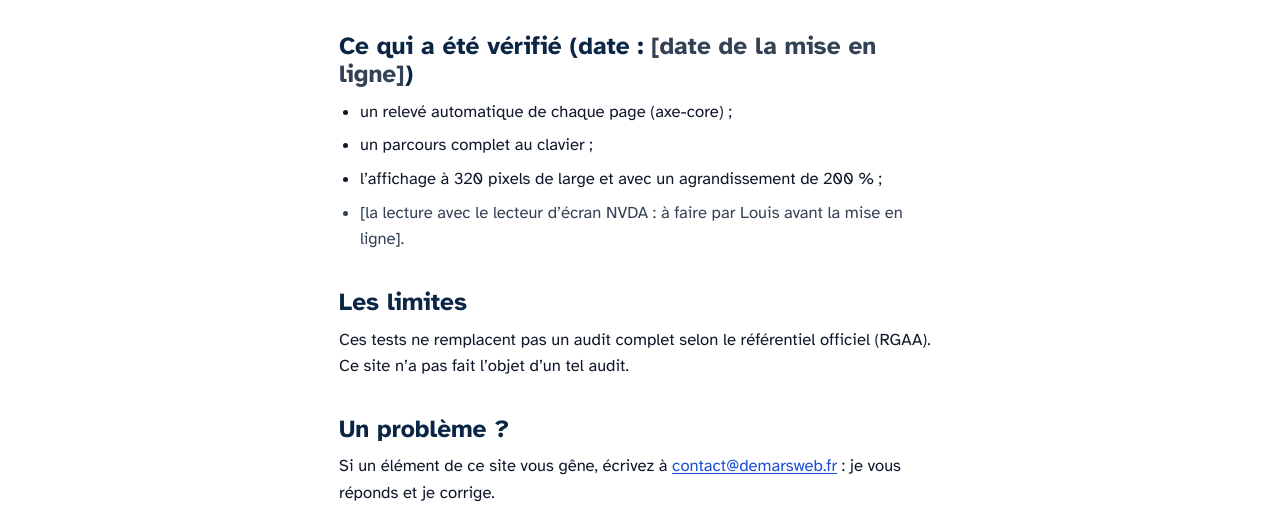
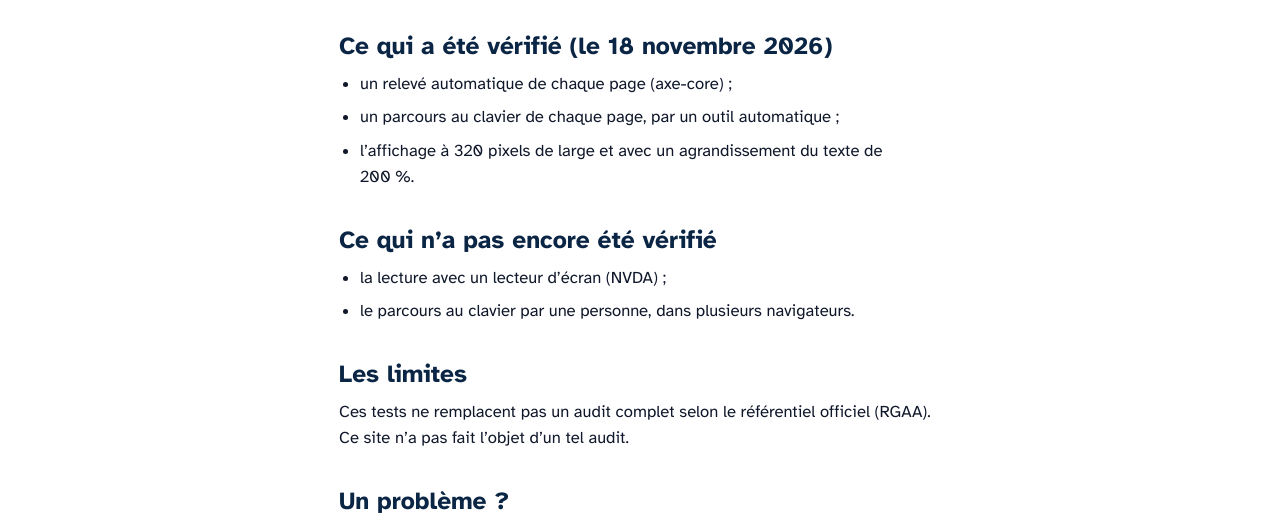
Before and after one commit to Poupouche/demarsweb-site, a plain HTML site: page accessibilite.html in a window 1280 px wide. Shown: the part 248-770 px from the top of the page. Drawn offline with Linux system fonts and the light colour scheme.

Commit message:
Accessibilité : date de vérification et ce qui reste à vérifier
Co-Authored-By: Claude Opus 5.5 <noreply@anthropic.com>

```diff
--- a/accessibilite.html
+++ b/accessibilite.html
@@ -32,12 +32,17 @@
 
 <p>Ce site est fait pour être utilisable par tous&nbsp;: au clavier, avec un lecteur d’écran, avec un agrandissement de 200&nbsp;%, sur un petit écran.</p>
 
-<h2>Ce qui a été vérifié (date&nbsp;: <span class="a-completer">[date de la mise en ligne]</span>)</h2>
+<h2>Ce qui a été vérifié (le <time datetime="2026-11-18">18&nbsp;novembre 2026</time>)</h2>
 <ul>
   <li>un relevé automatique de chaque page (axe-core)&nbsp;;</li>
-  <li>un parcours complet au clavier&nbsp;;</li>
-  <li>l’affichage à 320&nbsp;pixels de large et avec un agrandissement de 200&nbsp;%&nbsp;;</li>
-  <li class="a-completer">[la lecture avec le lecteur d’écran NVDA&nbsp;: à faire par Louis avant la mise en ligne].</li>
+  <li>un parcours au clavier de chaque page, par un outil automatique&nbsp;;</li>
+  <li>l’affichage à 320&nbsp;pixels de large et avec un agrandissement du texte de 200&nbsp;%.</li>
+</ul>
+
+<h2>Ce qui n’a pas encore été vérifié</h2>
+<ul>
+  <li>la lecture avec un lecteur d’écran (NVDA)&nbsp;;</li>
+  <li>le parcours au clavier par une personne, dans plusieurs navigateurs.</li>
 </ul>
 
 <h2>Les limites</h2>
```
